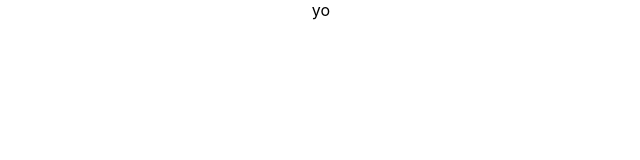
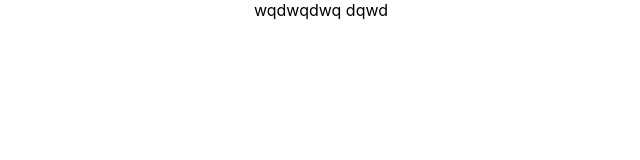
Before and after one commit to wischli/smashbros-random-with-bans, a React (Create React App) app: page / in a window 1280 px wide. Shown: the top 160 px of the page, without its empty margins (319-959 px from the left). Built offline with nearby package versions, Linux system fonts and the light colour scheme.

Commit message:
[NPM] fix existing eslint+babel vs. react-script error

```diff
--- a/package.json
+++ b/package.json
@@ -27,8 +27,6 @@
     "not op_mini all"
   ],
   "devDependencies": {
-    "babel-eslint": "^10.0.1",
-    "eslint": "^5.6.0",
     "eslint-config-airbnb": "^17.1.0",
     "eslint-config-prettier": "^4.0.0",
     "eslint-config-react-app": "^3.0.6",
--- a/src/App.js
+++ b/src/App.js
@@ -2,7 +2,7 @@ import React from 'react';
 import './App.css';
 
 export const App = () => {
-  return <div className="App">yo</div>;
+  return <div className="App">wqdwqdwq dqwd </div>;
 };
 
 export default App;
```
Also changed, not shown: 1 other file (tests, documents, lock files or other folders).
